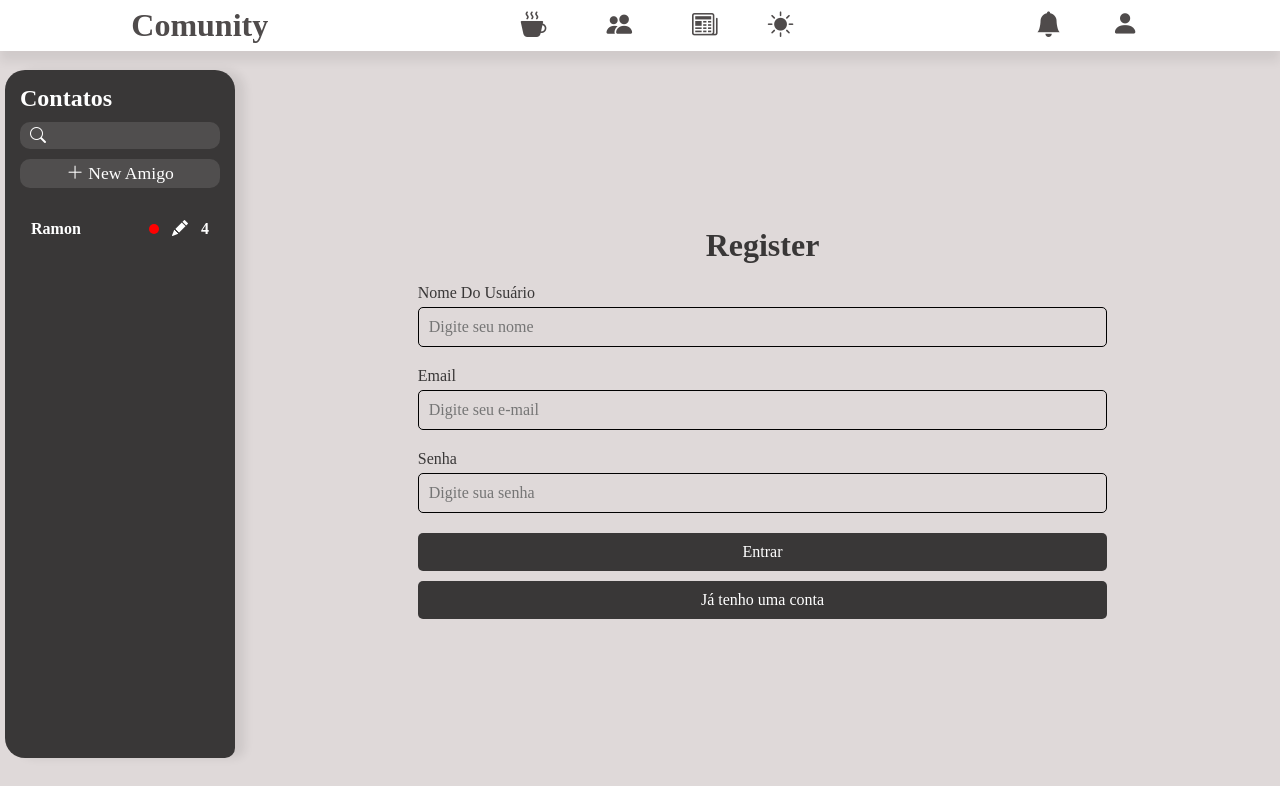
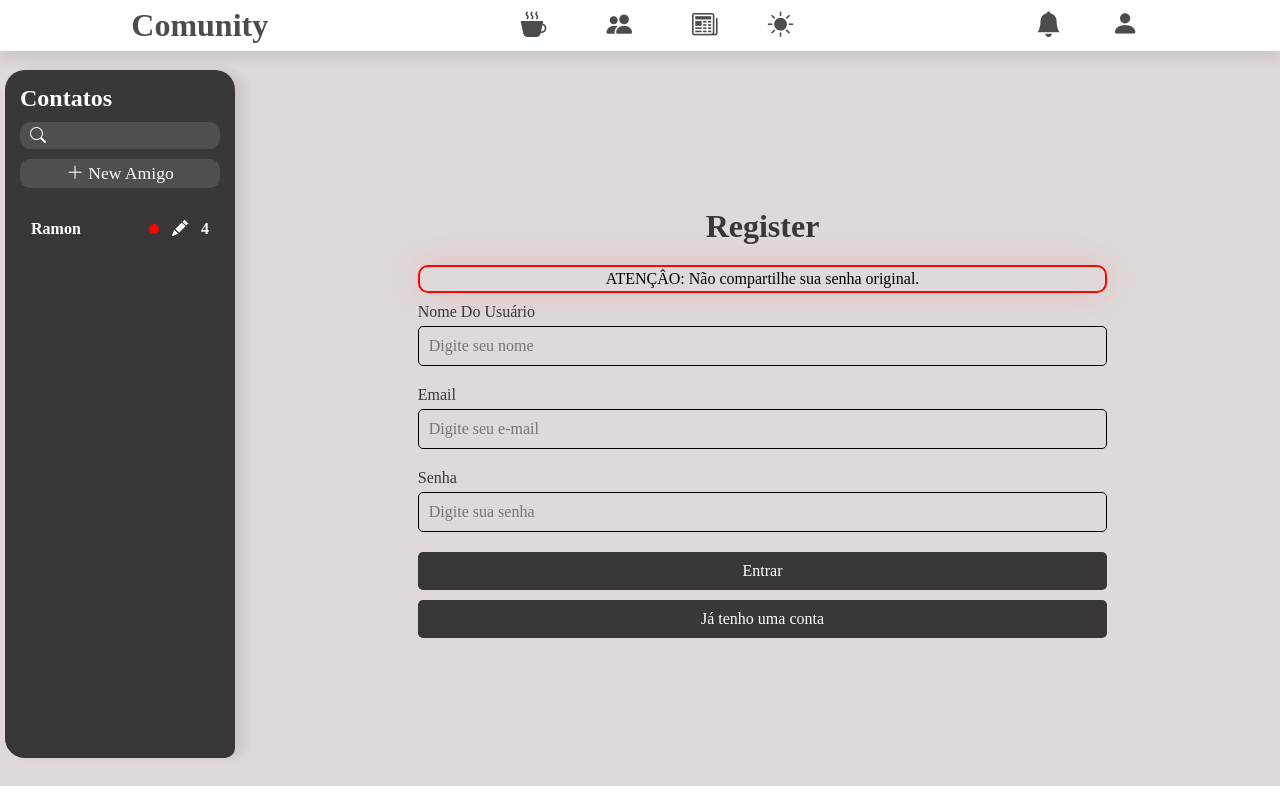
Before and after one commit to ramon-rodrigues-001/Comunity, a React (Vite) app in the folder frontEnd/: page /perfil/register in a window 1280 px wide. Built offline with nearby package versions, Linux system fonts and the light colour scheme; a web font is replaced by a local one.

Commit message:
Sistema de login registro e login completo

```diff
--- a/frontEnd/src/components/aplicativo/pages/perfil/Perfil.jsx
+++ b/frontEnd/src/components/aplicativo/pages/perfil/Perfil.jsx
@@ -5,13 +5,23 @@ import Register from "./register/Register"
 import styles from "./Perfil.module.scss"
 
 function Perfil() {
-    const [situacao, setsituacao] = useState('Deslogado')
+    const situacao_de_localStorage = localStorage.getItem('login')
+    const [situacao, setSituacao] = useState(situacao_de_localStorage)
+
+    setTimeout(function() {
+        if (situacao == null) {
+            localStorage.setItem('login', 'Deslogado')
+            const situacao_de_localStorage = localStorage.getItem('login')
+            setSituacao(situacao_de_localStorage)
+        }
+    }, 0);
+
 
     return (
         situacao === 'Deslogado' ? (
             <Navigate to="login/" />
         ) : (
-            <h1>Seu conteúdo do H1 aqui</h1>
+            <h1>Logado</h1>
         )
     )
 }
--- a/frontEnd/src/components/aplicativo/pages/perfil/Perfil.module.scss
+++ b/frontEnd/src/components/aplicativo/pages/perfil/Perfil.module.scss
@@ -1,4 +1,16 @@
 @import "../../../../styles/Cores.module.scss";
+
+@keyframes piscaAviso {
+    0% {
+        box-shadow: 0px 0px 2px rgba(255, 0, 0, 0.184);
+    }
+    25% {
+        box-shadow: 0px 0px 2px rgba(255, 0, 0, 0.218);
+    }
+    50% {
+        box-shadow: 0px 0px 150px rgba(255, 0, 0, 0.584);
+    }
+}
 
 .formulario {
     display: flex;
@@ -7,6 +19,15 @@
     max-width: 70%;
     min-height: 89.5vh;
     margin: auto;
+
+    .aviso {
+        animation: piscaAviso 2s infinite;
+        border: solid 2px rgb(255, 4, 0);
+        text-align: center;
+        border-radius: 10px;
+        padding: 3px 10px;
+        margin-bottom: 10px;
+    }
 
     &#temaDark {
         .title {
--- a/frontEnd/src/components/aplicativo/pages/perfil/login/Login.jsx
+++ b/frontEnd/src/components/aplicativo/pages/perfil/login/Login.jsx
@@ -1,3 +1,4 @@
+import { redirect } from 'react-router-dom';
 import styles from '../Perfil.module.scss'
 
 export default function Login(props) {
@@ -22,6 +23,12 @@ export default function Login(props) {
 
             if (response.status == 200) {
                 alert('Login bem-sucedido')
+                localStorage.setItem('login', 'Logado')
+
+                //   Redirecionando para a rota de perfil
+                let currentURL = window.location.href;
+                let newURL = currentURL.substring(0, currentURL.lastIndexOf('/'));
+                window.location.href = newURL;
             } else {
                 alert('Credenciais inválidas')
             }
--- a/frontEnd/src/components/aplicativo/pages/perfil/register/Register.jsx
+++ b/frontEnd/src/components/aplicativo/pages/perfil/register/Register.jsx
@@ -23,7 +23,13 @@ export default function Register(props) {
             });
 
             if (response.status === 200) {
-              alert("Certo === 200")
+              alert("Registro bem-sucedido")
+              localStorage.setItem('login', 'Logado')
+
+            //   Redirecionando para a rota de perfil
+              let currentURL = window.location.href;
+              let newURL = currentURL.substring(0, currentURL.lastIndexOf('/'));
+              window.location.href = newURL;
             }
             else {
                 const responseData = await response.json()
@@ -53,7 +59,10 @@ export default function Register(props) {
     return (
         <div className={styles.formulario} id={tema === 'Escuro' ? styles.temaDark : null}>
             <form onSubmit={handleSubmit}>
+
                 <h1 className={styles.title}>Register</h1>
+
+                <p className={styles.aviso}>ATENÇÂO: Não compartilhe sua senha original.</p>
 
                 <div className={styles.inputContainer}>
                     <label htmlFor="username" className={styles.label}>Nome Do Usuário</label>
```
